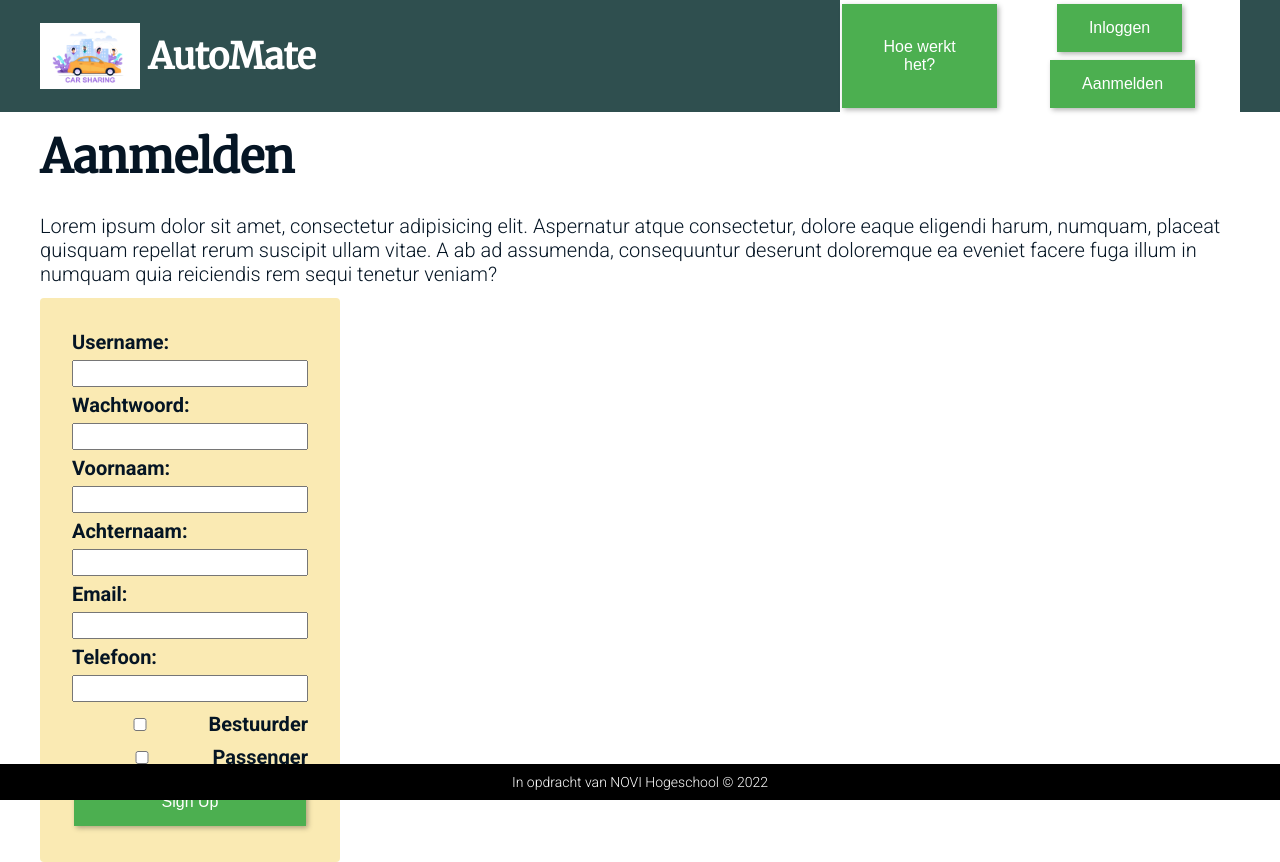
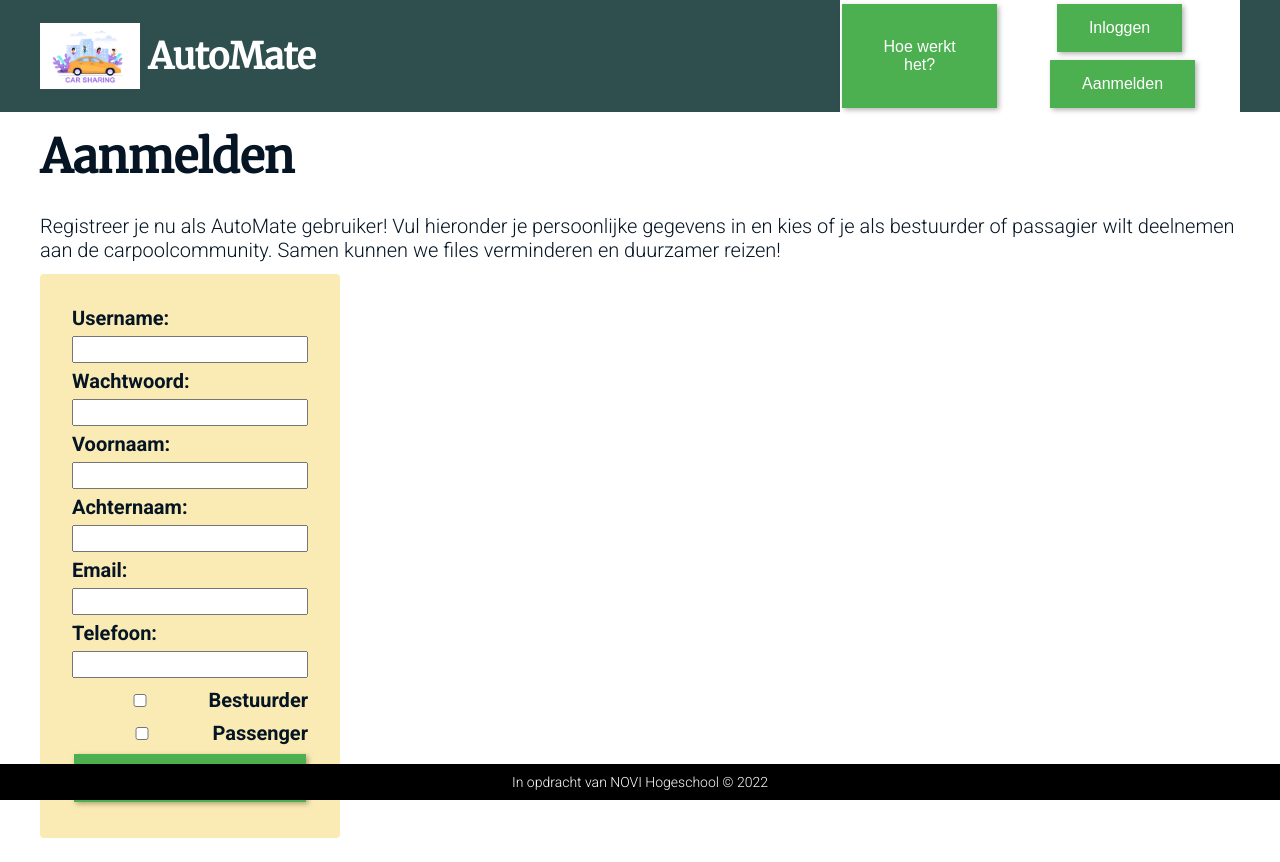
Before and after one commit to simeonrutges/automate, a React (Create React App) app: page /signup in a window 1280 px wide. After the commit the page ends 838 px from the top, so only its background shows below. Built offline with nearby package versions, Linux system fonts and the light colour scheme; a web font is replaced by a local one.

Commit message:
alles werk. aan de slag nu met checkbox/radio

```diff
--- a/src/pages/RideOverviewPage/RidesOverview.js
+++ b/src/pages/RideOverviewPage/RidesOverview.js
@@ -154,6 +154,7 @@ function RidesOverview({ location }) {
                             <p>Prijs per persoon: {ride.pricePerPerson} euro</p>
                             <p>Totaal prijs: {ride.totalRitPrice} euro</p>
                             <p>Aantal personen: {ride.pax}</p>
+                            {/*<p>Bestuurder: {ride.}</p>*/}
                         </Link>
                     );
                 })}
--- a/src/pages/home/Home.js
+++ b/src/pages/home/Home.js
@@ -11,12 +11,9 @@ import {AuthContext} from "../../context/AuthContext";
 
 function Home() {
     //aanroepen context:
-    const {isAuth, logout, isBestuurder, isPassagier} = useContext(AuthContext);
+    const {isAuth, logout, isBestuurder, isPassagier, user} = useContext(AuthContext);
     // const watIsDit = useContext(AuthContext);
     // console.log(watIsDit);
-    // hierboven ook isBetuureder en isPassagier zetten??
-
-    // const history = useHistory();
 
 
     // voor het switchen van de forms
@@ -107,12 +104,16 @@ function Home() {
     };
 
 
-    const handleSubmitSelfDrive = async (e) => {
+    // const handleSubmitSelfDrive = async (e) => {
+    async function handleSubmitSelfDrive(e) {
         e.preventDefault();
         toggleError(false);
         toggleLoading(true);
 
         try {
+            const username = isAuth && user.username ? user.username : '';
+            console.log("username: " + username);
+
             const result = await axios.post('http://localhost:8080/rides', {
                 pickUpLocation: pickUpLocation,
                 destination: destination,
@@ -124,18 +125,25 @@ function Home() {
                 pricePerPerson: pricePerPerson,
                 availableSpots: availableSpots,
                 eta: eta,
+
             });
             console.log(result);
 
+            ///// test koppeling
+            // Add the current user to the list of users for the ride
+            const rideId = result.data.id;
+            // const user = isAuth.user;
+            const response = await axios.post(
+                `http://localhost:8080/rides/${rideId}/${username}`
+            );
+            // NU DE DELETE AANPASSEN!!!!!
+            ////
 
 
             // controle browsertijd:
-
             const dateTime = new Date();
             const dateTimeString = dateTime.toString();
             console.log(`De huidige datum en tijd zijn: ${dateTimeString}.`);
-
-
 
             const id= result.data.id;
 
--- a/src/pages/signUp/SignUpTest.js
+++ b/src/pages/signUp/SignUpTest.js
@@ -78,9 +78,7 @@ function SignUpTest() {
             <div className="inner-content-container">
 
                 <h1>Aanmelden</h1>
-                <p>Lorem ipsum dolor sit amet, consectetur adipisicing elit. Aspernatur atque consectetur, dolore eaque eligendi
-                    harum, numquam, placeat quisquam repellat rerum suscipit ullam vitae. A ab ad assumenda, consequuntur deserunt
-                    doloremque ea eveniet facere fuga illum in numquam quia reiciendis rem sequi tenetur veniam?
+                <p>Registreer je nu als AutoMate gebruiker! Vul hieronder je persoonlijke gegevens in en kies of je als bestuurder of passagier wilt deelnemen aan de carpoolcommunity. Samen kunnen we files verminderen en duurzamer reizen!
                 </p>
 
                 <form onSubmit={handleSubmit}>
```
Also changed, not shown: src/pages/RidePage/RidePage.js (+31 -0 lines).
